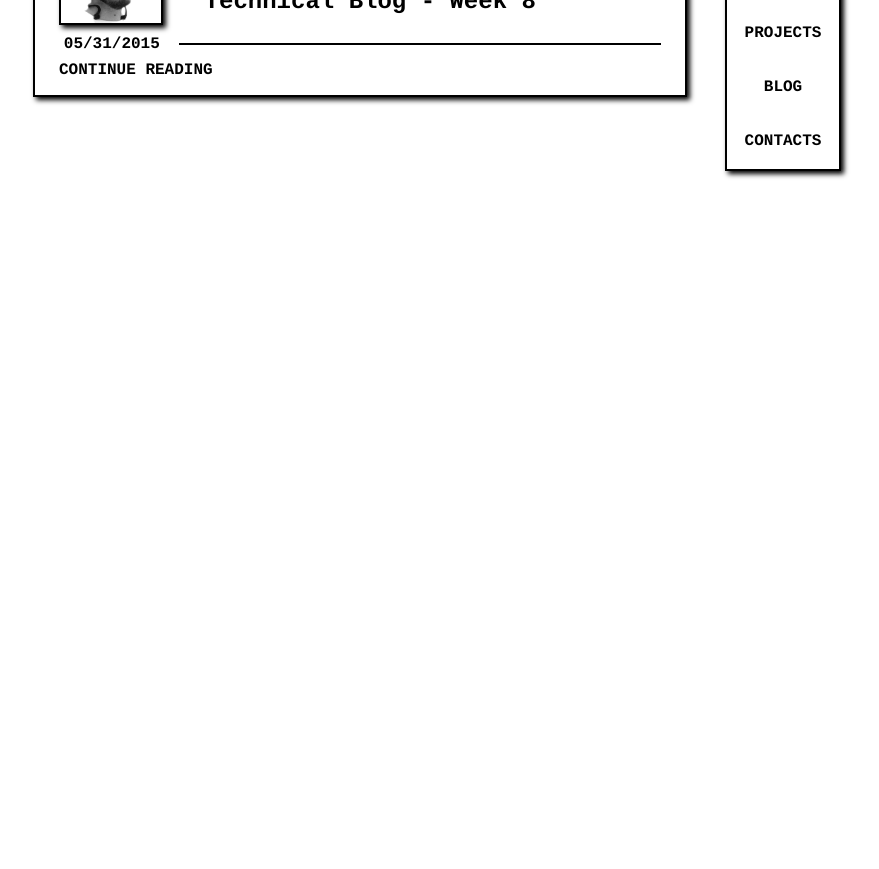
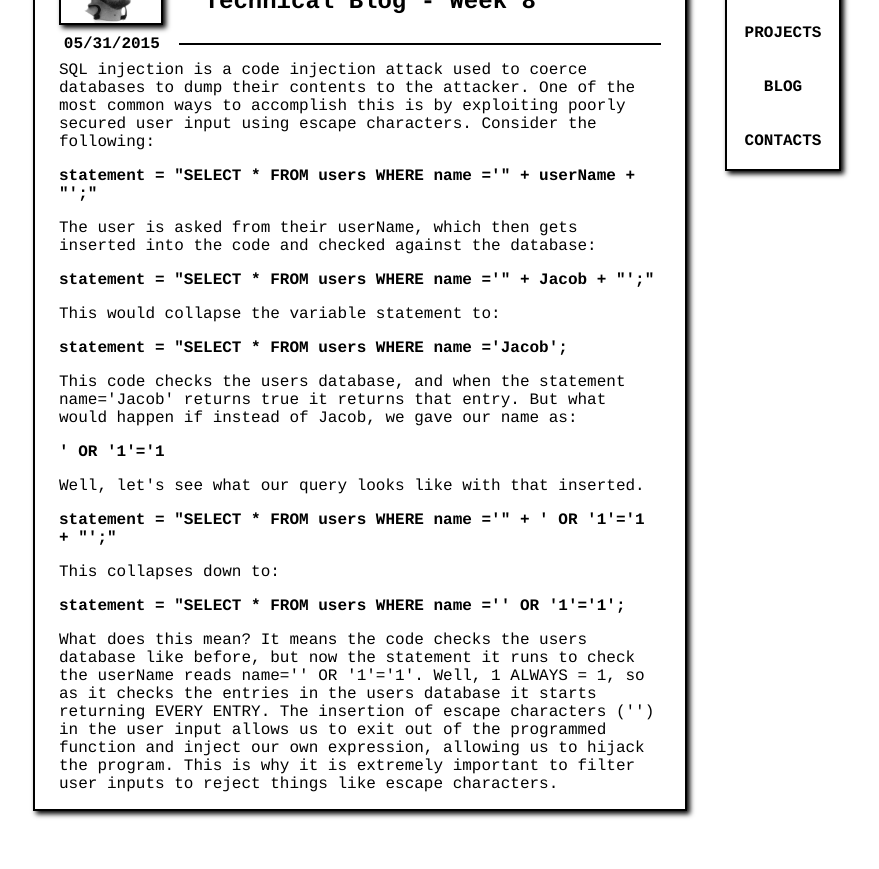
Before and after one commit to ShadyLogic/ShadyLogic.github.io, a plain HTML site: page blog/t8-tech.html in a window 1280 px wide. Shown: the part 265-1134 px from the top of the page, without its empty margins (200-1079 px from the left). Before the commit the page ends 800 px from the top, so only its background shows below. Drawn offline with Linux system fonts and the light colour scheme.

Commit message:
Minor tweaks to t8

```diff
--- a/blog/t8-tech.html
+++ b/blog/t8-tech.html
@@ -33,7 +33,7 @@
     </div>
 
     <div class="title">
-      <h1></h1>					<!--ADD TITLE-->
+      <h1>Injection 2: The SQL</h1>					<!--ADD TITLE-->
       <h2>Technical Blog - Week 8</h2>		<!--ADD SUBTITLE-->
     </div>
 
@@ -42,12 +42,43 @@
     <div class="post">
 
       <p>
-
-										<!--ADD CONTENT-->
-
+         SQL injection is a code injection attack used to coerce databases to dump their contents to the attacker. One of the most common ways to accomplish this is by exploiting poorly secured user input using escape characters. Consider the following:
       </p>
       <p>
-         <a href="#">CONTINUE READING</a> <!--ADD LINK-->
+        <b>statement = "SELECT * FROM users WHERE name ='" + userName + "';"</b>
+      </p>
+      <p>
+        The user is asked from their userName, which then gets inserted into the code and checked against the database:
+      </p>
+      <p>
+        <b>statement = "SELECT * FROM users WHERE name ='" + Jacob + "';"</b>
+      </p>
+      <p>
+      This would collapse the variable statement to:
+      </p>
+      <p>
+        <b>statement = "SELECT * FROM users WHERE name ='Jacob';</b>
+      </p>
+      <p>
+        This code checks the users database, and when the statement name='Jacob' returns true it returns that entry. But what would happen if instead of Jacob, we gave our name as:
+      </p>
+      <p>
+        <b>' OR '1'='1</b>
+      </p>
+      <p>
+      Well, let's see what our query looks like with that inserted.
+      </p>
+      <p>
+        <b>statement = "SELECT * FROM users WHERE name ='" + ' OR '1'='1 + "';"</b>
+      </p>
+      <p>
+        This collapses down to:
+      </p>
+      <p>
+        <b>statement = "SELECT * FROM users WHERE name ='' OR '1'='1';</b>
+      </p>
+      <p>
+        What does this mean? It means the code checks the users database like before, but now the statement it runs to check the userName reads name='' OR '1'='1'. Well, 1 ALWAYS = 1, so as it checks the entries in the users database it starts returning EVERY ENTRY. The insertion of escape characters ('') in the user input allows us to exit out of the programmed function and inject our own expression, allowing us to hijack the program. This is why it is extremely important to filter user inputs to reject things like escape characters.
       </p>
 
     </div>
```
Also changed, not shown: blog/index.html (+33 -0 lines).
